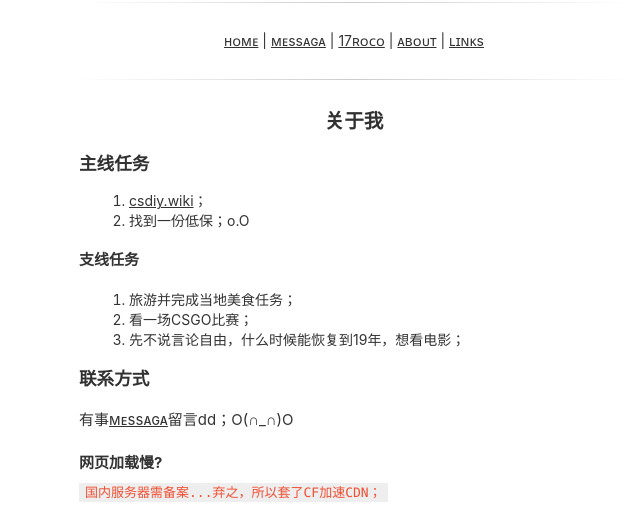
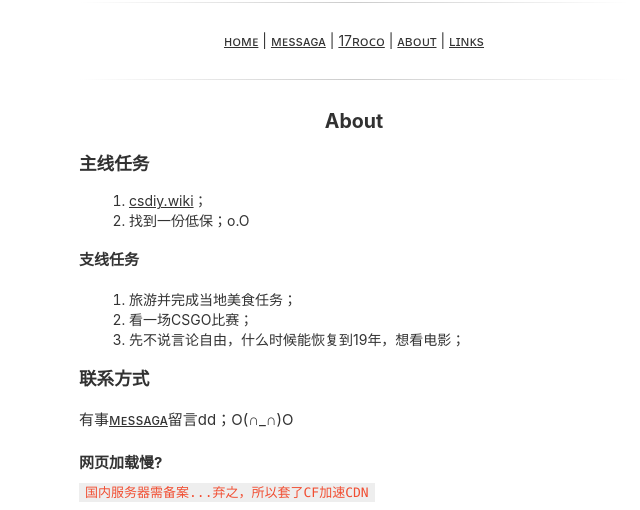
Before and after one commit to aroucc/aroucc.github.io, a Jekyll site: the page built from about.md, in a window 1280 px wide. Shown: the part 223-733 px from the top of the page, without its empty margins (286-926 px from the left). Built offline with Jekyll 4.4.1, drawn with Linux system fonts in a browser that asks for light colours; nearby versions of some CDN libraries; comment, search, counter and statistics services are not loaded.

Commit message:
Update about.md

```diff
--- a/about.md
+++ b/about.md
@@ -1,6 +1,6 @@
 ---
 layout: page
-title: 关于我
+title: About
 ---
 #### 主线任务
 1. [csdiy.wiki](https://csdiy.wiki/)；
@@ -15,6 +15,6 @@ title: 关于我
 有事[ᴍᴇssᴀɢᴀ](/Message)留言dd；O(∩_∩)O
 
 **网页加载慢?**
-<br>`国内服务器需备案...弃之，所以套了CF加速CDN；`<br>
+<br>`国内服务器需备案...弃之，所以套了CF加速CDN`<br>
 **群友分享的海报/(ㄒoㄒ)/~~**
 ![Batman](https://aroucc.oss-cn-hangzhou.aliyuncs.com/images/xinbianfuxia.jpg)
```
